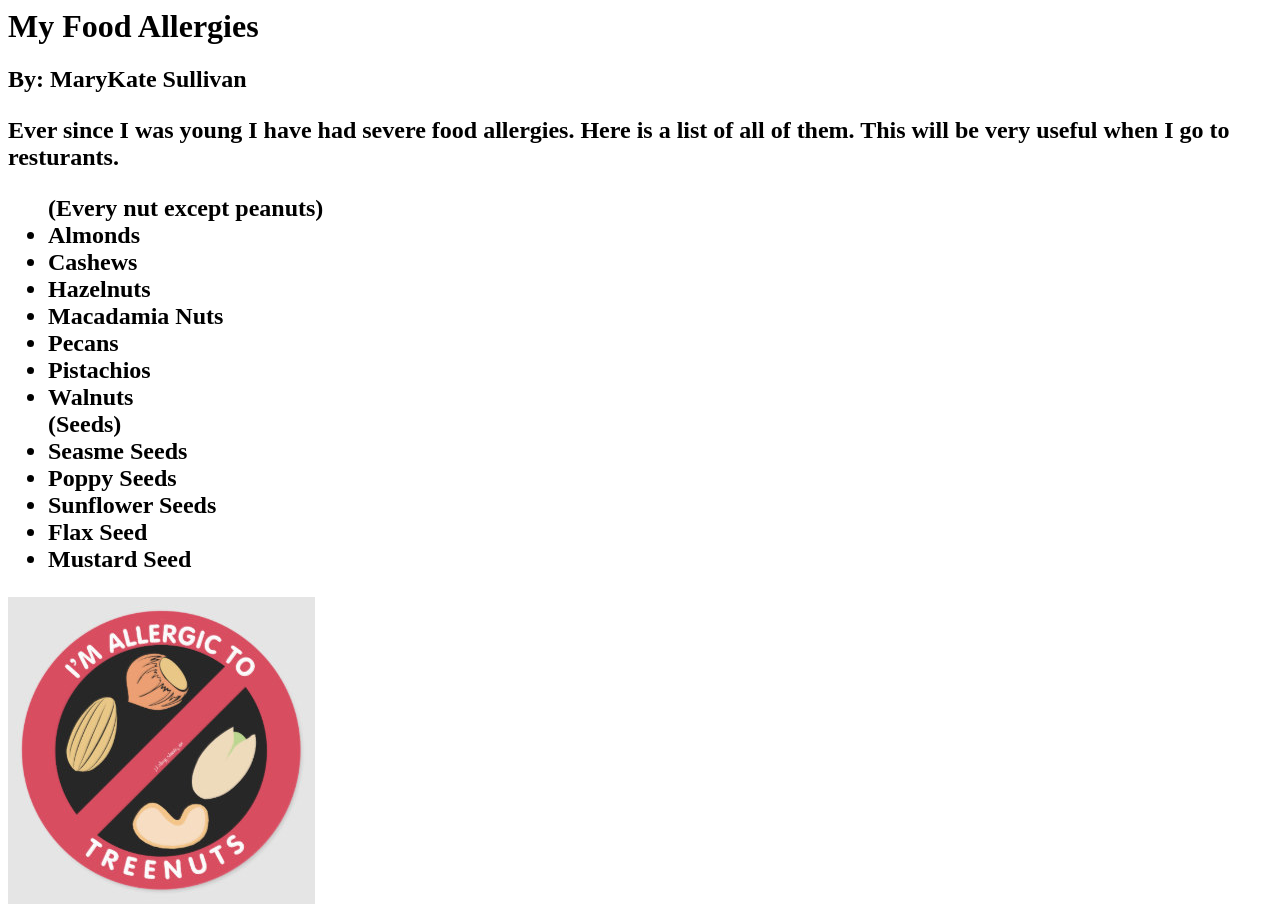
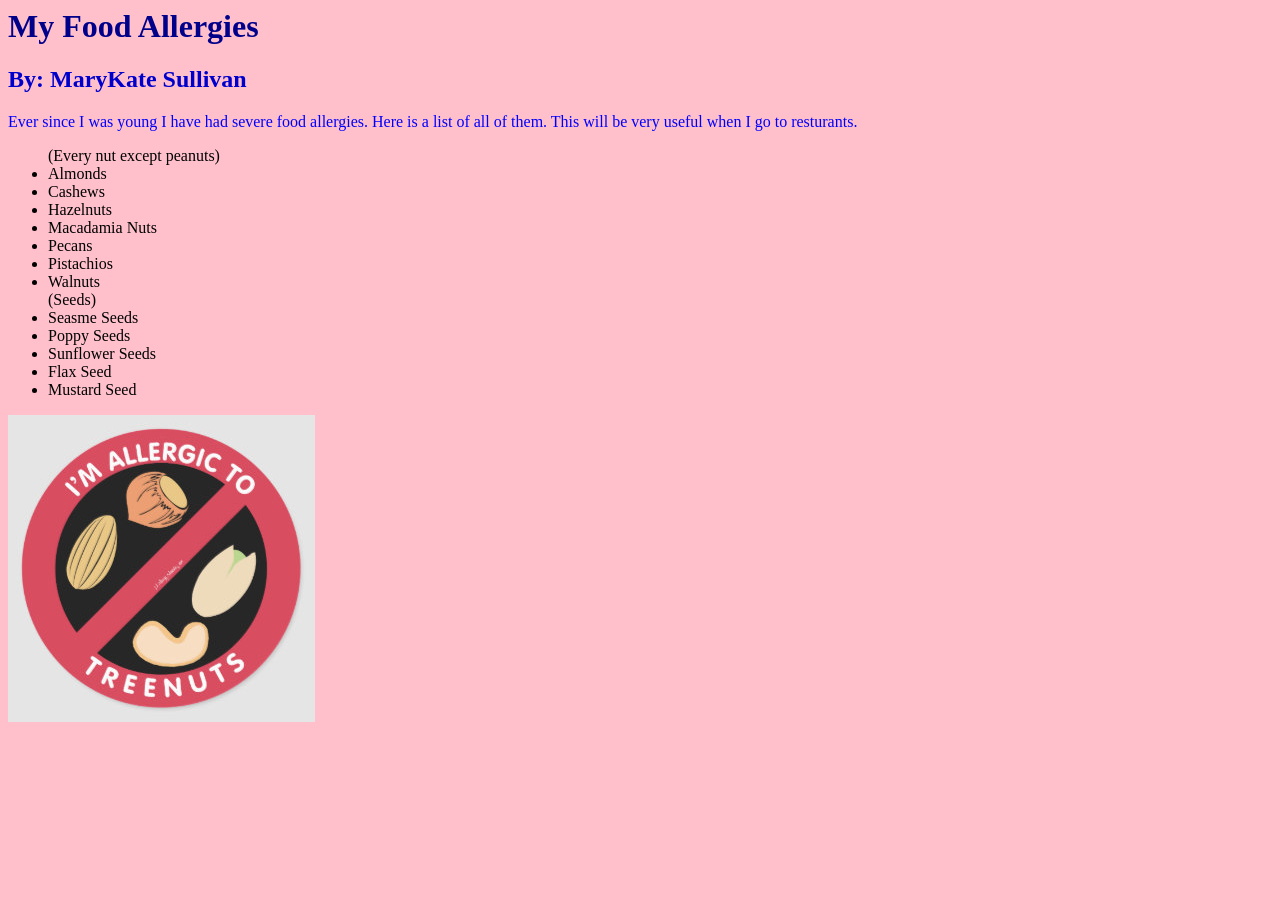
Before and after one commit to mksullivan1/MyStoryWebsite, a plain HTML site: page index.html in a window 1280 px wide. After the commit the page ends 800 px from the top, so only its background shows below. Drawn offline with Linux system fonts and the light colour scheme.

Commit message:
Update index.html

```diff
--- a/index.html
+++ b/index.html
@@ -1,10 +1,10 @@
 <html>
-  <body>
-    <h1> My Food Allergies <h1>
-    <h2> By: MaryKate Sullivan <h2>
-       <p>Ever since I was young I have had severe food allergies. Here is a list of all of them. This will be very useful when I go to resturants.
+  <body style="background-color:pink;">
+    <h1 style="color:darkblue";> My Food Allergies </h1>
+    <h2 style="color:mediumblue";> By: MaryKate Sullivan </h2>
+       <p style="color:blue";> Ever since I was young I have had severe food allergies. Here is a list of all of them. This will be very useful when I go to resturants.
       </p>
-           <ul> (Every nut except peanuts)
+           <ul style="color:dogerblue";> (Every nut except peanuts)
              <li> Almonds </li>
              <li> Cashews </li>
              <li> Hazelnuts </li>
```
